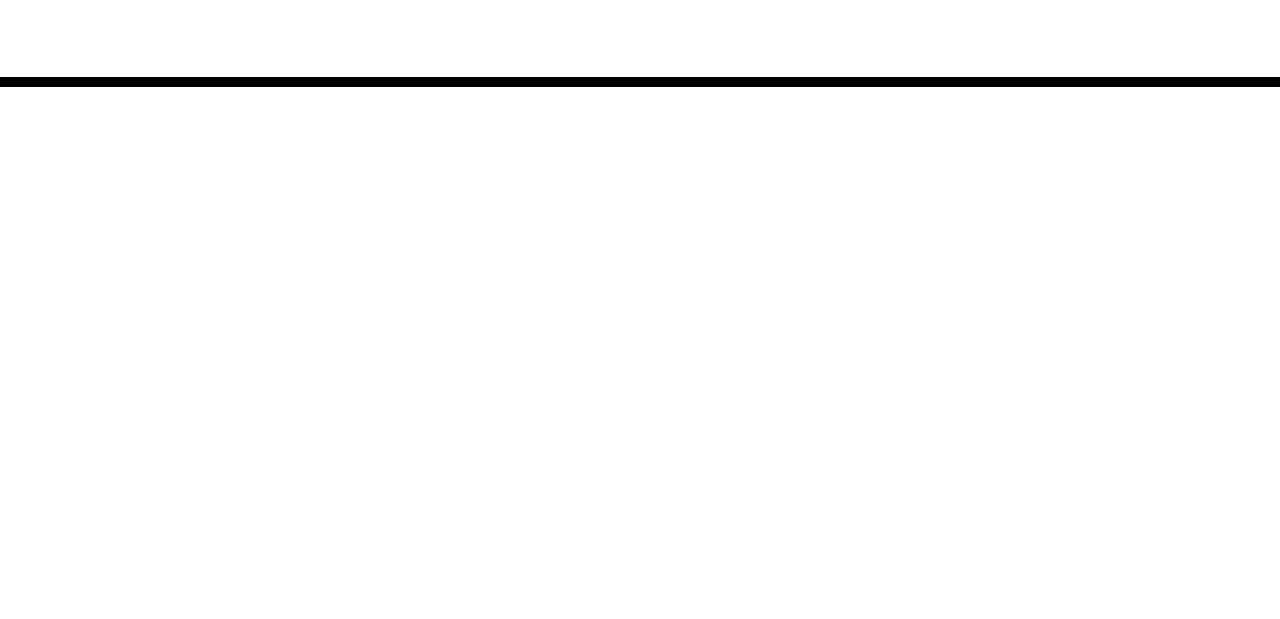
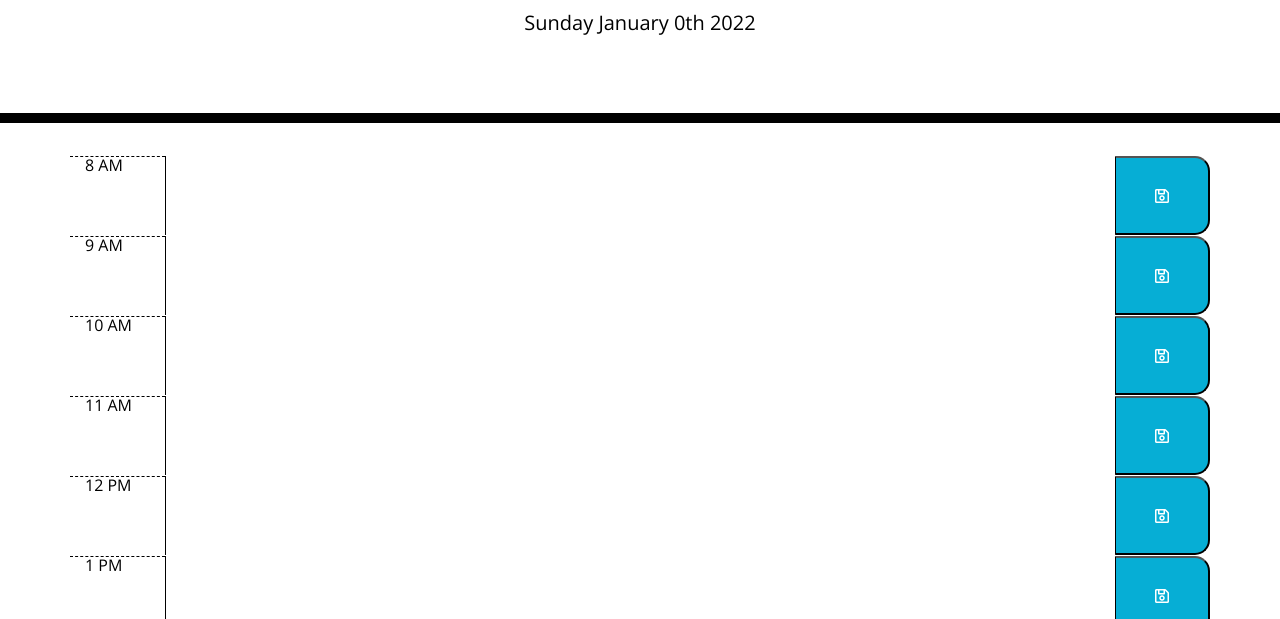
Before and after one commit to anav2096/OnlineDayScheduler, a plain HTML site: page index.html in a window 1280 px wide. Shown: the part 181-800 px from the top of the page. Drawn offline with nearby package versions, Linux system fonts and the light colour scheme; files that its build step writes are made by us from their sources.

Commit message:
functional code push

```diff
--- a/asset/js/script.js
+++ b/asset/js/script.js
@@ -0,0 +1,30 @@
+
+
+ var today = moment().format('dddd MMMM do YYYY');
+ $("#currentDay").text(today);
+
+ var hour = "";
+
+for (i=0; i<10; i++) {
+
+    $(".container").append($(`<div id="row-0${i+1}" class="row time"><div id="time-0${i+1}" class="col-md-1 col-sm-1 col-2 hour"></div><textarea id="text-0${i+1}" class="col-md-10 col-sm-8 col-8"></textarea><button class="col-md-1 col-sm-1 col-sm-1 col-2 saveBtn"><i class="far fa-save"></i></button></div>`))
+
+};
+
+for (var index = 8; index < 17; index++) {
+    if (index < 12) {
+        $('.row').children('.hour').eq(index - 8).text(`${index} AM`)
+    } else if (index === 12) {
+        $('.row').children('.hour').eq(index - 8).text(`${index} PM`)
+    } else {
+        $('.row').children('.hour').eq(index - 8).text(`${index - 12} PM`)
+    }
+}
+
+if (index == moment().format('H')) {
+    $('time-0${i+1}').eq(index - 8).addClass('present')
+} else if (index < moment().format('H')) {
+    $('time-0${i+1}').eq(index - 8).addClass('past')
+} else {
+    $('time-0${i+1}').eq(index - 8).addClass('future')
+}
--- a/index.html
+++ b/index.html
@@ -18,7 +18,7 @@
       href="https://fonts.googleapis.com/css?family=Open+Sans&display=swap"
       rel="stylesheet"
     />
-    <link rel="stylesheet" href="style.css" />
+    <link rel="stylesheet" href="./asset/css/style.css" />
     <title>Work Day Scheduler</title>
   </head>
 
@@ -28,11 +28,13 @@
       <p class="lead">A simple calendar app for scheduling your work day</p>
       <p id="currentDay" class="lead"></p>
     </header>
-    <div class="container">
+    <div id="container" class="container">
       <!-- Timeblocks go here -->
     </div>
 
+
     <script src="https://code.jquery.com/jquery-3.4.1.min.js"></script>
     <script src="https://cdnjs.cloudflare.com/ajax/libs/moment.js/2.24.0/moment.min.js"></script>
+    <script src="asset/js/script.js"></script>
   </body>
 </html>
```
